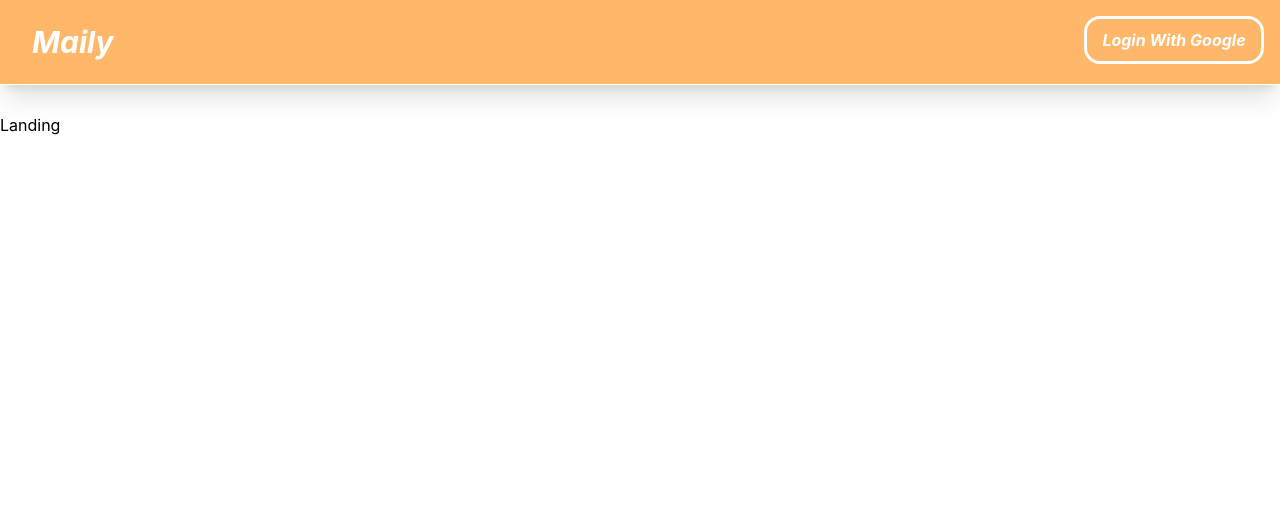
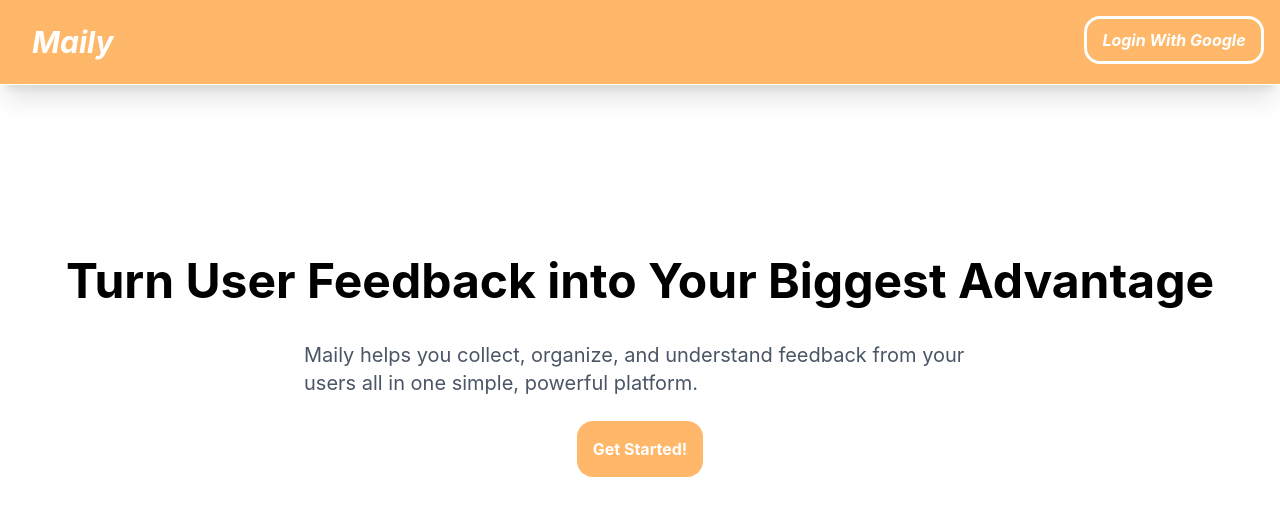
Before and after one commit to dio067/maily, a React (Vite) app in the folder client/: page / in a window 1280 px wide. Shown: the top 516 px of the page. Built offline with nearby package versions, Linux system fonts and the light colour scheme; no server answers.

Commit message:
feat: udpate landing component tsx

```diff
--- a/client/src/components/Landing.tsx
+++ b/client/src/components/Landing.tsx
@@ -1,3 +1,18 @@
 export default function Landing() {
-  return <div>Landing</div>;
+  return (
+    <div className='flex flex-col justify-center items-center mt-40'>
+      <h1 className='font-bold text-5xl m-3'>
+        Turn User Feedback into Your Biggest Advantage
+      </h1>
+      <h2 className='text-gray-600 my-6 max-w-2xl text-xl'>
+        Maily helps you collect, organize, and understand feedback from your
+        users all in one simple, powerful platform.
+      </h2>
+      <a href='/auth/google'>
+        <button className='border-white text-white font-bold bg-orange-300 p-4 cursor-pointer rounded-2xl hover:translate-1.5 transition-all'>
+          Get Started!
+        </button>
+      </a>
+    </div>
+  );
 }
```
